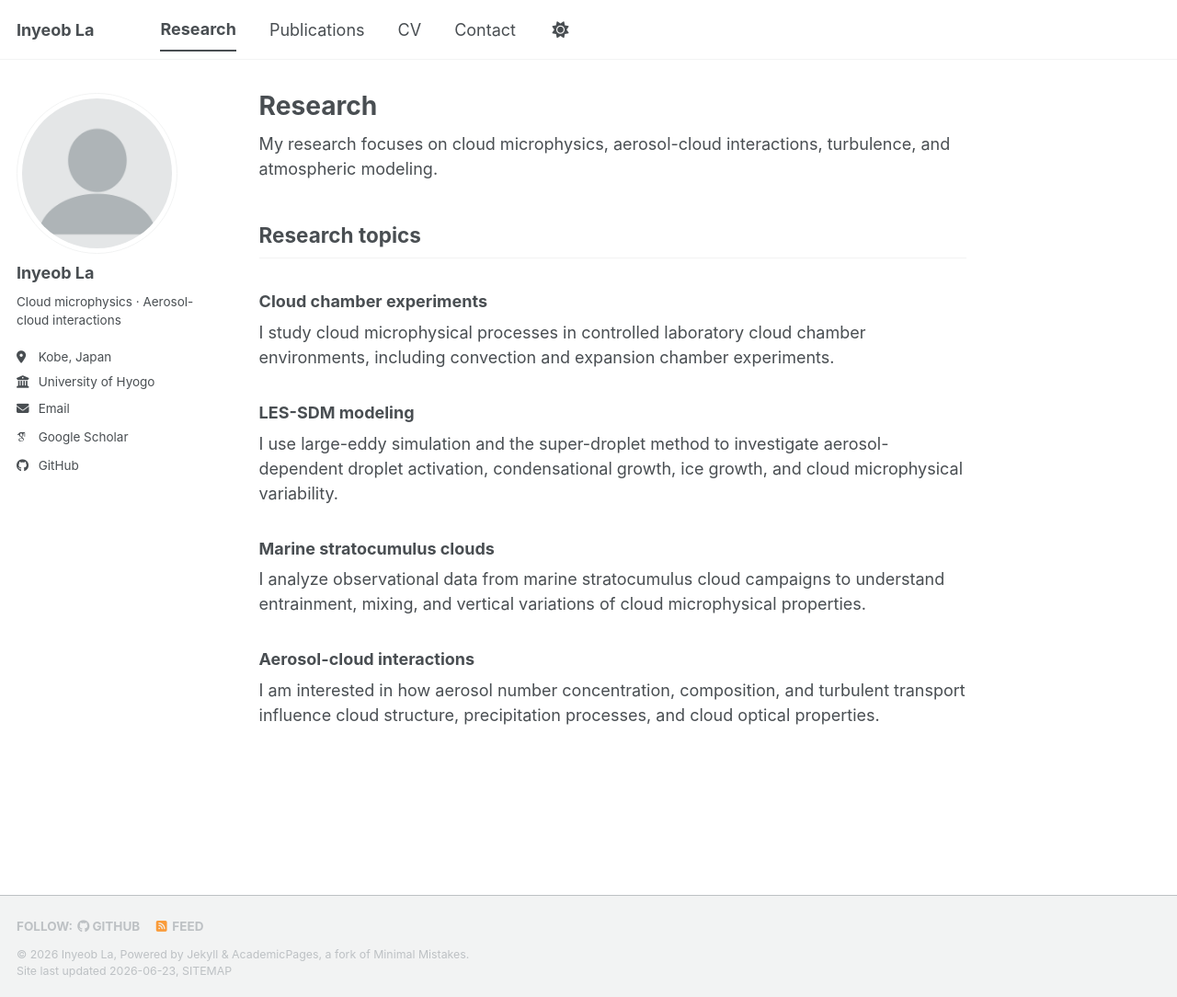
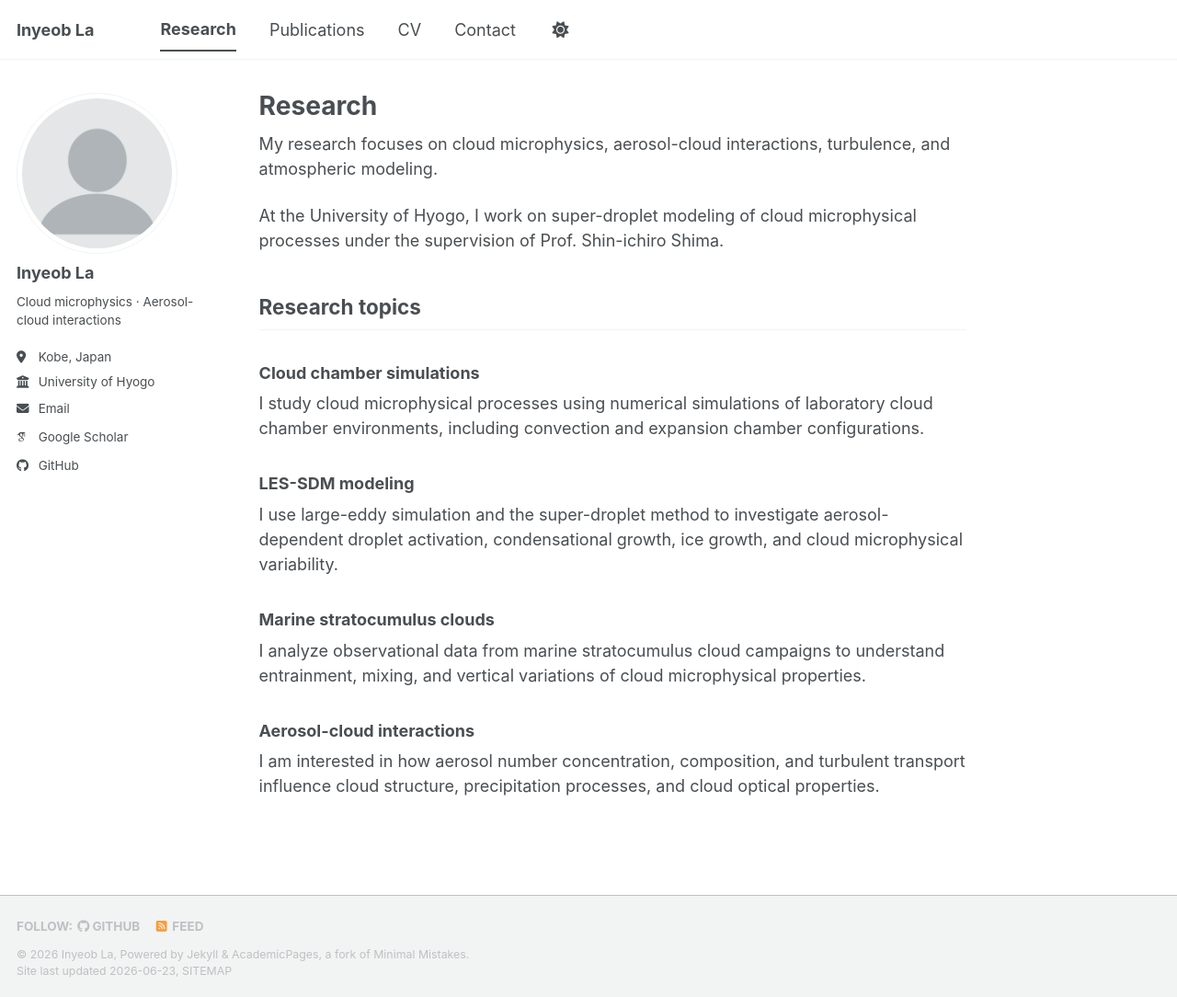
Before and after one commit to iyna481/iyna481.github.io, a Jekyll site: the page built from _pages/research.md, in a window 1280 px wide and 1084 px high. Shown: the whole window at 92% size. Built offline with Jekyll 4.4.1, drawn with Linux system fonts in a browser that asks for light colours; some web fonts are replaced; a script bundle is joined from its source files by our own code; library files that are not in the unit come from our copies.

Commit message:
Clarify cloud chamber simulation research

```diff
--- a/_pages/research.md
+++ b/_pages/research.md
@@ -6,11 +6,13 @@ author_profile: true
 
 My research focuses on cloud microphysics, aerosol-cloud interactions, turbulence, and atmospheric modeling.
 
+At the University of Hyogo, I work on super-droplet modeling of cloud microphysical processes under the supervision of Prof. Shin-ichiro Shima.
+
 ## Research topics
 
-### Cloud chamber experiments
+### Cloud chamber simulations
 
-I study cloud microphysical processes in controlled laboratory cloud chamber environments, including convection and expansion chamber experiments.
+I study cloud microphysical processes using numerical simulations of laboratory cloud chamber environments, including convection and expansion chamber configurations.
 
 ### LES-SDM modeling
 
```
